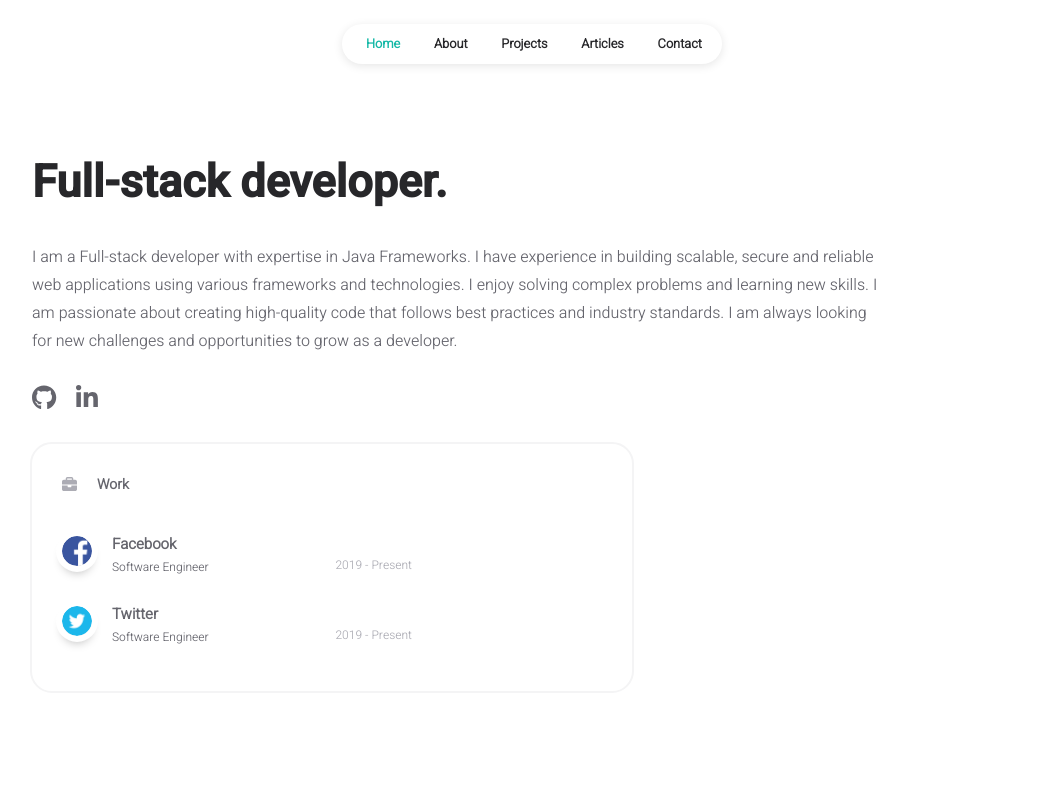
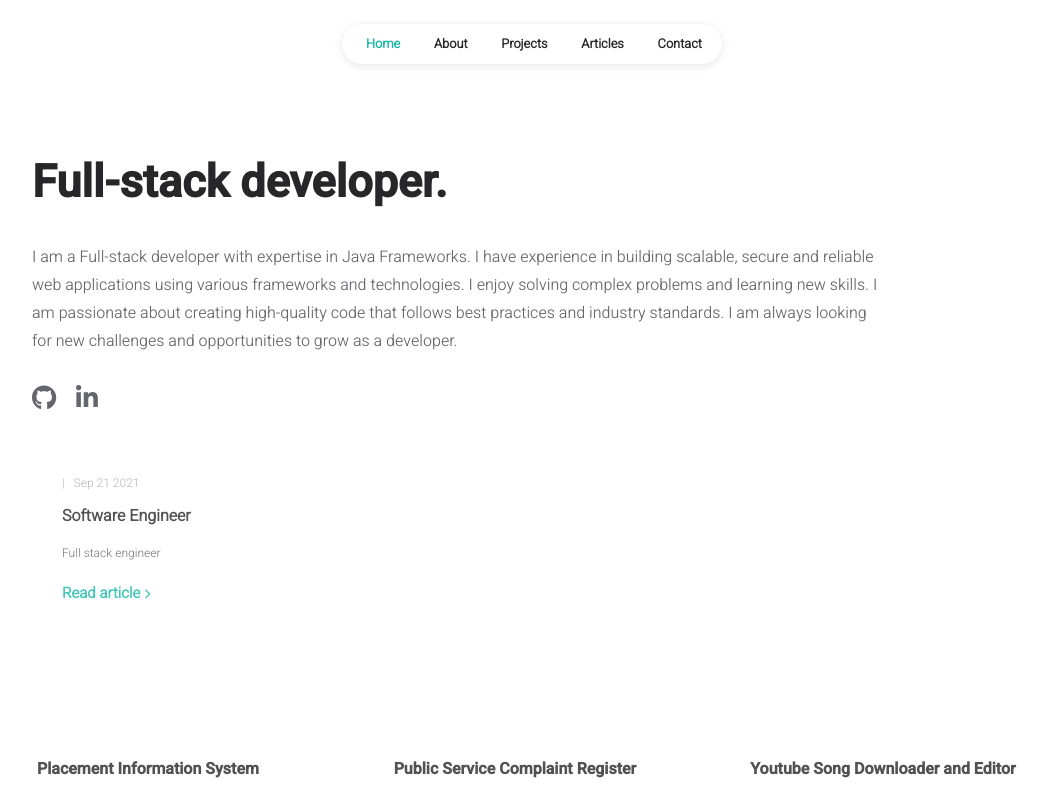
Before and after one commit to patkaush/portfolio, a React (Create React App) app: page / in a window 1280 px wide. Shown: the top 797 px of the page, without its empty margins (108-1155 px from the left). Built offline with nearby package versions, Linux system fonts and the light colour scheme.

Commit message:
Restructured the work section

```diff
--- a/src/components/homepage/styles/article.css
+++ b/src/components/homepage/styles/workProfile.css
@@ -1,30 +1,30 @@
 @import "../../../data/styles.css";
 
-.homepage-article {
+.workProfile-main {
 	width: 90%;
 	mix-blend-mode: normal;
 	border-radius: 20px;
 	opacity: 0.8;
 }
 
-.homepage-article:hover {
+.workProfile-main:hover {
 	background: #fafafa;
 	opacity: 1;
 	transition: background-color 0.3s ease-in-out;
 }
 
-.homepage-article-content {
+.workProfile-content {
 	padding: 30px;
 }
 
-.homepage-article-date {
+.workProfile-date {
 	opacity: 1;
 	color: var(--tertiary-color);
 	font-size: 12px;
 	margin-bottom: 1em;
 }
 
-.homepage-article-title {
+.workProfile-title {
 	opacity: 1;
 	color: var(--primary-color);
 	font-size: 16px;
@@ -32,27 +32,27 @@
 	font-weight: 700;
 }
 
-.homepage-article-description {
+.workProfile-description {
 	opacity: 1;
 	color: var(--secondary-color);
 	font-size: 12px;
 	line-height: 1.5;
 }
 
-.homepage-article-link {
+.workProfile-link {
 	opacity: 1;
 	padding-top: 20px;
 	font-size: 15px;
 	font-weight: 700;
 }
 
-.homepage-article-link a {
+.workProfile-link a {
 	color: var(--link-color);
 	text-decoration: none;
 }
 
 @media (max-width: 600px) {
-	.homepage-article {
+	.workProfile-main {
 		width: 100%;
 	}
 }
--- a/src/components/homepage/article.jsx
+++ b/src/components/homepage/work_profile.jsx
@@ -4,23 +4,23 @@ import { Link } from "react-router-dom";
 import { FontAwesomeIcon } from "@fortawesome/react-fontawesome";
 import { faChevronRight } from "@fortawesome/free-solid-svg-icons";
 
-import "./styles/article.css";
+import "./styles/workProfile.css";
 
-const Article = (props) => {
+const WorkProfile = (props) => {
 	const { title, description, date, link } = props;
 
 	return (
 		<React.Fragment>
-			<div className="homepage-article">
-				<div className="homepage-article-content">
-					<div className="homepage-article-date">
+			<div className="workProfile-main">
+				<div className="workProfile-content">
+					<div className="workProfile-date">
 						|&nbsp;&nbsp;&nbsp;{date}
 					</div>
-					<div className="homepage-article-title">{title}</div>
-					<div className="homepage-article-description">
+					<div className="workProfile-title">{title}</div>
+					<div className="workProfile-description">
 						{description}
 					</div>
-					<div className="homepage-article-link">
+					<div className="workProfile-link">
 						<Link to={link}>
 							Read article{" "}
 							<FontAwesomeIcon
@@ -35,4 +35,4 @@ const Article = (props) => {
 	);
 };
 
-export default Article;
+export default WorkProfile;
--- a/src/components/homepage/works.jsx
+++ b/src/components/homepage/works.jsx
@@ -2,46 +2,35 @@ import React from "react";
 import { faBriefcase } from "@fortawesome/free-solid-svg-icons";
 
 import Card from "../common/card";
+import workProfiles from "../../data/works";
+import WorkProfile from "./work_profile";
 
 import "./styles/works.css";
+import { Dialog } from "@material-ui/core";
 
 const Works = () => {
 	return (
-		<div className="works">
-			<Card
-				icon={faBriefcase}
-				title="Work"
-				body={
-					<div className="works-body">
-						<div className="work">
-							<img
-								src="./facebook.png"
-								alt="facebook"
-								className="work-image"
-							/>
-							<div className="work-title">Facebook</div>
-							<div className="work-subtitle">
-								Software Engineer
+
+			<div className="works-main-container">
+				<div className="works-container">
+					<div className="works-wrapper">
+						{workProfiles.map((workProfile, index) => (
+							<div
+								className="works-article"
+								key={(index + 1).toString()}
+							>
+								<WorkProfile
+									key={(index + 1).toString()}
+									date={workProfile().date_of_joining}
+									title={workProfile().title}
+									description={workProfile().description}
+									// link={"/article/" + (index + 1)}
+								/>
 							</div>
-							<div className="work-duration">2019 - Present</div>
-						</div>
-
-						<div className="work">
-							<img
-								src="./twitter.png"
-								alt="twitter"
-								className="work-image"
-							/>
-							<div className="work-title">Twitter</div>
-							<div className="work-subtitle">
-								Software Engineer
-							</div>
-							<div className="work-duration">2019 - Present</div>
-						</div>
+						))}
 					</div>
-				}
-			/>
-		</div>
+				</div>
+			</div>
 	);
 };
 
--- /dev/null
+++ b/src/data/works.js
@@ -0,0 +1,40 @@
+import React from "react";
+
+function getOpentextDetails() {
+	return {
+		date_of_joining: "Sep 21 2021",
+		data_of_ending: "Aug 6 2023",
+		title: "Software Engineer",
+		description:
+			"Full stack engineer",
+		style: `
+				.article-content {
+					display: flex;
+					flex-direction: column;
+					align-items: center;
+				}
+
+				.randImage {
+					align-self: center;
+					outline: 2px solid red;
+				}
+				`,
+		body: (
+			<React.Fragment>
+				<div className="article-content">
+					<div className="paragraph">Content of article 1</div>
+					<img
+						src="https://picsum.photos/200/300"
+						alt="random"
+						className="randImage"
+					/>
+				</div>
+			</React.Fragment>
+		),
+	};
+}
+
+
+const workProfiles = [getOpentextDetails];
+
+export default workProfiles;
--- a/src/pages/homepage.jsx
+++ b/src/pages/homepage.jsx
@@ -12,7 +12,7 @@ import {
 import Logo from "../components/common/logo";
 import Footer from "../components/common/footer";
 import NavBar from "../components/common/navBar";
-import Article from "../components/homepage/article";
+// import Article from "../components/homepage/article";
 import Works from "../components/homepage/works";
 import AllProjects from "../components/projects/allProjects";
 
@@ -155,6 +155,7 @@ const Homepage = () => {
 							<div className="homepage-works">
 								<Works />
 							</div>
+
 						</div>
 
 						<div className="homepage-projects">
```
